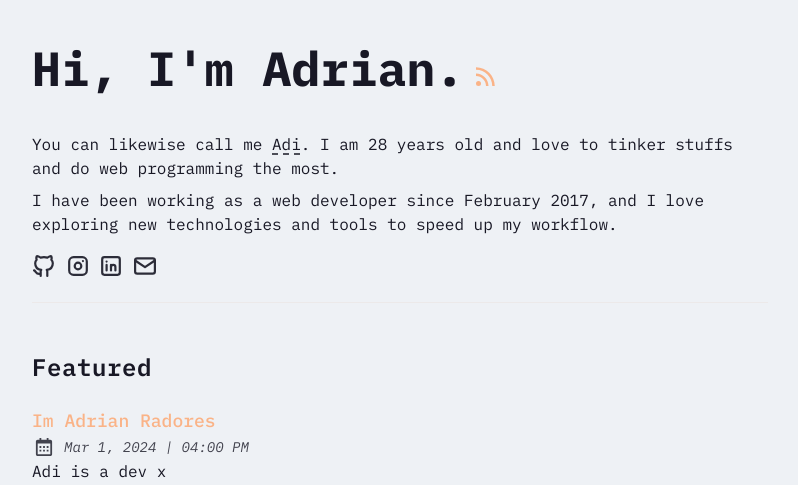
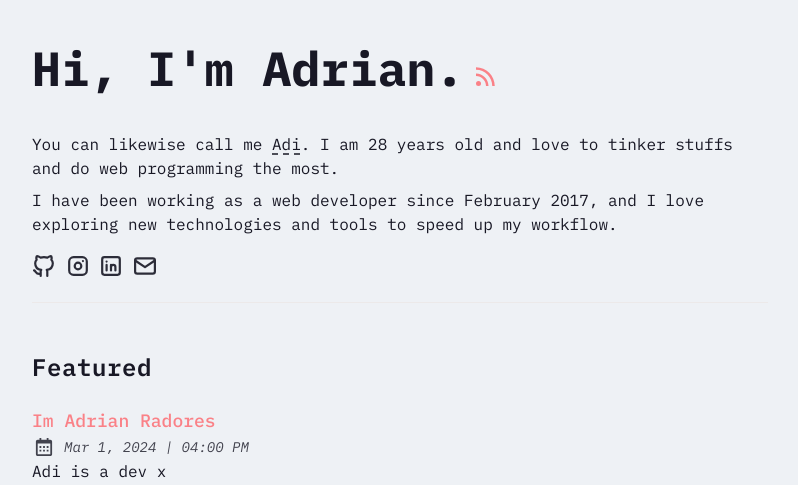
Before and after one commit to stryfe200fps/stryfe200fps.github.io, an Astro site: page / in a window 1280 px wide. Shown: the part 213-698 px from the top of the page, without its empty margins (240-1038 px from the left). Built offline with nearby package versions, Linux system fonts and the light colour scheme; Astro itself is replaced by a stand-in of ours.

```diff
--- a/src/styles/base.css
+++ b/src/styles/base.css
@@ -7,7 +7,7 @@
   html[data-theme="light"] {
     --color-fill: 238, 241, 245;
     --color-text-base: 24, 24, 37;
-    --color-accent: 250, 179, 135;
+    --color-accent: 250, 129, 135;
     --color-card: 230, 230, 230;
     --color-card-muted: 205, 205, 205;
     --color-border: 236, 233, 233;
```
Also changed, not shown: README.md.
